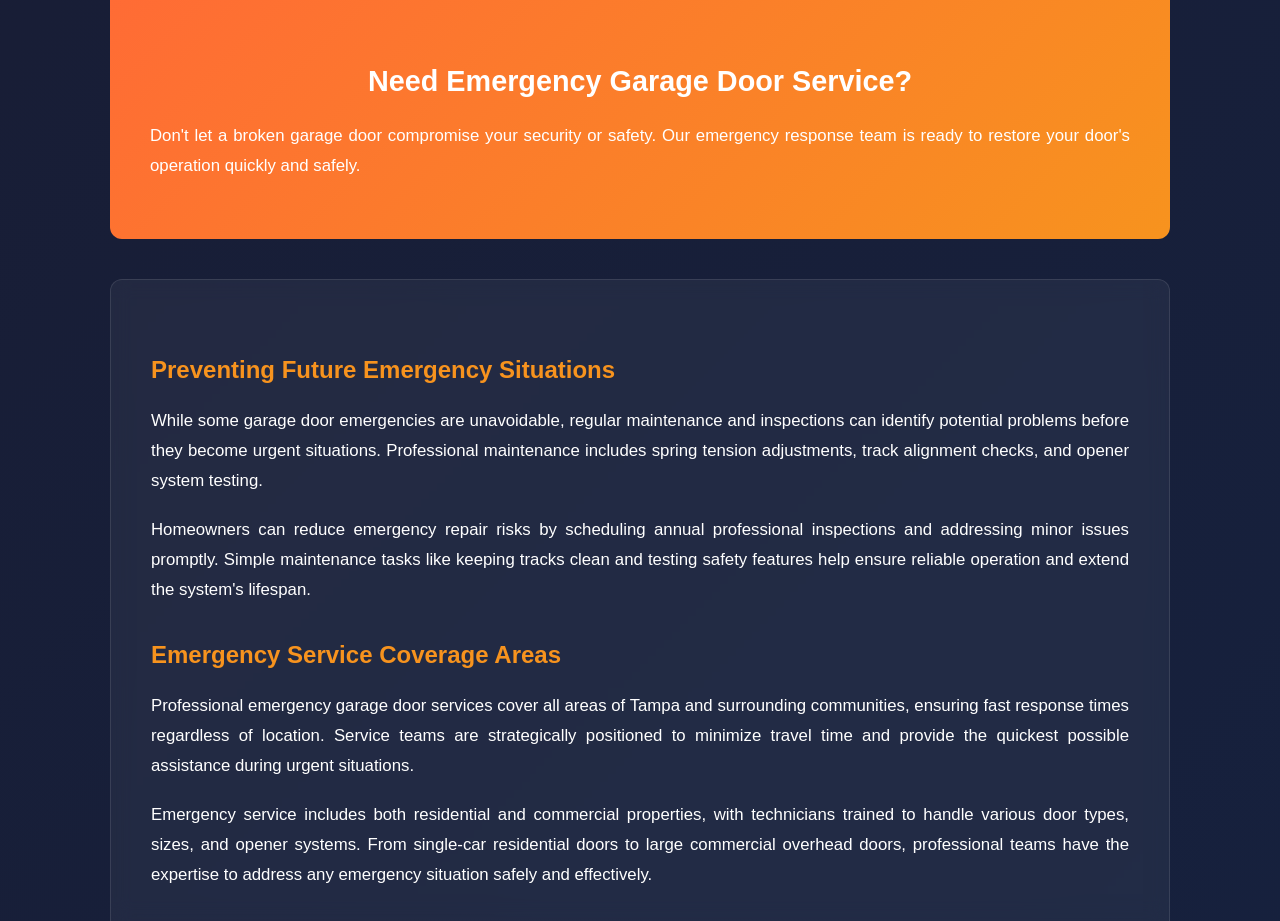
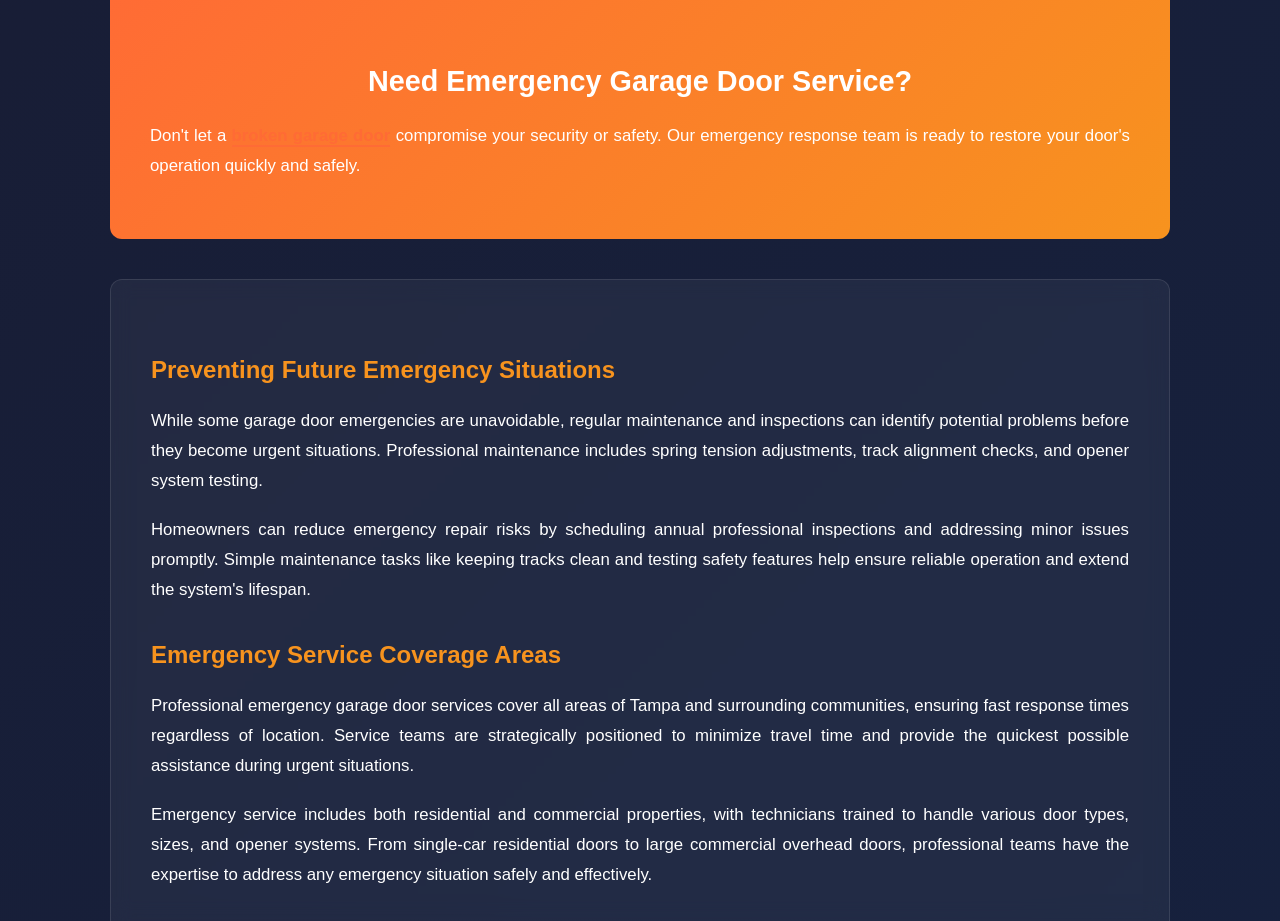
Before and after one commit to sangatechs/family-safety, a plain HTML site: page index.html in a window 1280 px wide. Shown: the part 2381-3302 px from the top of the page. Drawn offline with Linux system fonts and the light colour scheme.

Commit message:
Update index.html

```diff
--- a/index.html
+++ b/index.html
@@ -242,7 +242,7 @@
 
         <div class="emergency-box">
             <h3>Need Emergency Garage Door Service?</h3>
-            <p>Don't let a broken garage door compromise your security or safety. Our emergency response team is ready to restore your door's operation quickly and safely.</p>
+            <p>Don't let a <a href="https://door-operation.vercel.app/">broken garage door</a> compromise your security or safety. Our emergency response team is ready to restore your door's operation quickly and safely.</p>
         </div>
 
         <div class="content-section">
```
